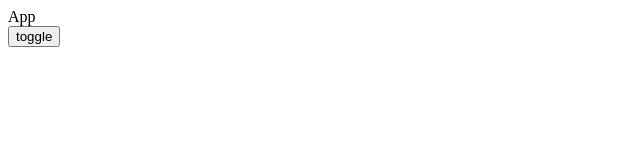
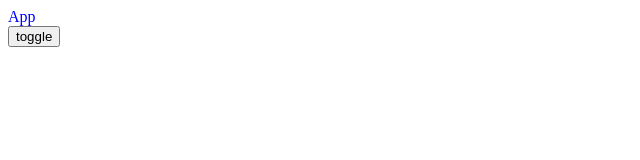
Before and after one commit to Jettfeng/BriefBook, a React (Create React App) app: page / in a window 1280 px wide. Shown: the top 160 px of the page, without its empty margins (0-640 px from the left). Built offline with nearby package versions, Linux system fonts and the light colour scheme.

Commit message:
4-13 使用 react-transition-group 实现动画（1）

```diff
--- a/package.json
+++ b/package.json
@@ -6,7 +6,8 @@
     "axios": "^0.18.0",
     "react": "^16.7.0",
     "react-dom": "^16.7.0",
-    "react-scripts": "2.1.3"
+    "react-scripts": "2.1.3",
+    "react-transition-group": "^2.5.3"
   },
   "scripts": {
     "start": "react-scripts start",
--- a/src/App.js
+++ b/src/App.js
@@ -1,4 +1,5 @@
 import React, { Component, Fragment } from "react";
+import { CSSTransition } from "react-transition-group";
 import "./style.css";
 export default class App extends Component {
   constructor(props) {
@@ -16,7 +17,18 @@
   render() {
     return (
       <Fragment>
-        <div className={this.state.show ? "show" : "hide"}>App</div>
+        <CSSTransition
+          in={this.state.show}
+          timeout={1000}
+          classNames="fade"
+          unmountOnExit
+          onEntered={el => {
+            el.style.color = "blue";
+          }}
+          appear={true}
+        >
+          <div>App</div>
+        </CSSTransition>
         <button onClick={this.handleToggole}>toggle</button>
       </Fragment>
     );
--- a/src/style.css
+++ b/src/style.css
@@ -1,24 +1,27 @@
-.show {
+.fade-enter ,.fade-appear{
+  opacity: 0;
+}
+
+.fade-enter-active,.fade-appear-active {
   opacity: 1;
   transition: all 1s ease-in;
 }
 
-.hide {
-  animation: hide-item 2s ease-in forwards;
+.fade-enter-done {
+  opacity: 1;
+  color: red;
 }
-@keyframes hide-item {
-  0% {
-    opacity: 2;
-    color: red;
-  }
 
-  50% {
-    opacity: .5;
-    color: green;
-  }
+.fade-exit {
+  opacity: 1;
+}
 
-  100% {
+.fade-exit-active {
+  opacity: 0;
+  transition: all 1s ease-in;
+
+}
+
+.fade-exit-done {
     opacity: 0;
-    color: blue;
-  }
 }
```
Also changed, not shown: 1 other file (tests, documents, lock files or other folders).
